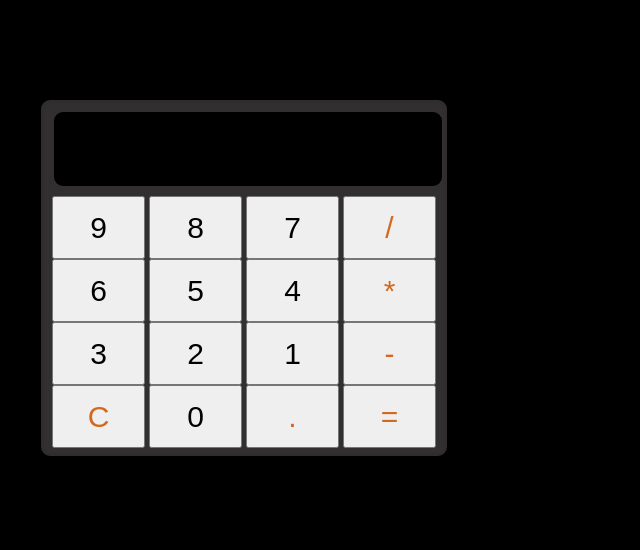
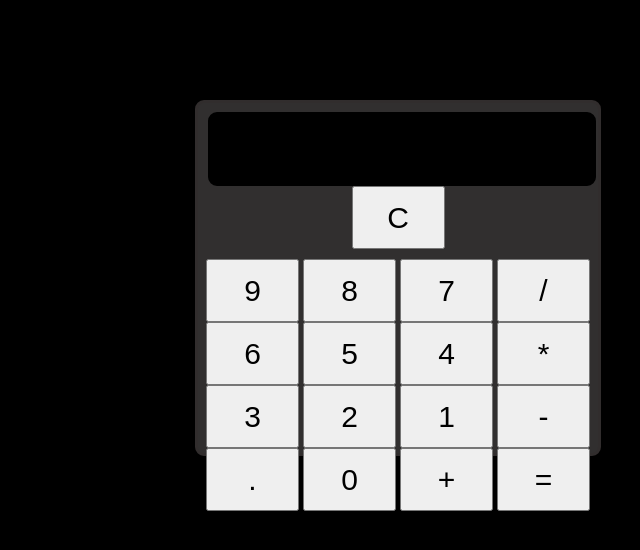
Before and after one commit to sreeluxmi/Calculator, a plain HTML site: page calcu.html in a window 1280 px wide. Shown: the whole page, without its empty margins (517-1157 px from the left). Drawn offline with Linux system fonts and the light colour scheme.

Commit message:
Update calcu.html

```diff
--- a/calcu.html
+++ b/calcu.html
@@ -5,32 +5,35 @@
         <link href="cssforcalcu.css" rel="stylesheet" type="text/css">
     </head>
 <body>
+<center>
     <section>
         <div class="container">
             <div class="output">
                 <input  type="text" id="screen">
+                <input  class="buttons"  type="button" name = "clear" onclick="clearss()"  value="C">
             </div>
                 <div  class="keys">
                     <input class="buttons"  type="button" name = "nine" onclick="display('9')" value="9" >
                     <input class="buttons" type="button" name = "eight" onclick="display('8')" value="8" >
                     <input class="buttons" type="button" name = "seven" onclick="display('7')" value="7" >
-                    <input style="color: chocolate;" class="buttons" type="button" name = "divide" onclick="display('/')" value="/" ><br>
+                    <input  class="buttons" type="button" name = "divide" onclick="display('/')" value="/" ><br>
                     <input class="buttons" type="button" name = "six" onclick="display('6')" value="6">
                     <input class="buttons" type="button" name = "five" onclick="display('5')" value="5">
                     <input class="buttons" type="button" name = "four" onclick="display('4')" value="4">
-                    <input style="color: chocolate;" class="buttons" type="button" name = "multipy" onclick="display('*')" value="*"><br>
+                    <input class="buttons" type="button" name = "multipy" onclick="display('*')" value="*"><br>
                     <input class="buttons" type="button" name = "three" onclick="display('3')" value="3">
                     <input class="buttons" type="button" name = "two" onclick="display('2')" value="2">
                     <input class="buttons" type="button" name = "one" onclick="display('1')" value="1">
-                    <input style="color: chocolate;" class="buttons" type="button" name = "subtract" onclick="display('-')" value="-"><br>
-                    <input style="color: chocolate;" class="buttons" type="button" name = "clear" onclick="clearss()"  value="C">
+                    <input  class="buttons" type="button" name = "subtract" onclick="display('-')" value="-"><br>
+                    <input  class="buttons" type="button" name = "point" onclick="display('.')" value=".">
                     <input class="buttons" type="button" name = "zero" onclick="display('0')" value="0">
-                    <input style="color: chocolate;" class="buttons" type="button" name = "point" onclick="display('.')" value=".">
-                    <input style="color: chocolate;" class="buttons" type="button" name = "equalsto" onclick="calculate()" value="=">
+                    <input  class="buttons" type="button" name = "plus" onclick="display('+')" value="+">
+                    <input  class="buttons" type="button" name = "equalsto" onclick="calculate()" value="=">
                 </div>
             </div>
         </div>
     </section>
+</center>
 
 <script src="calcufn.js"></script>
 </body>
```
